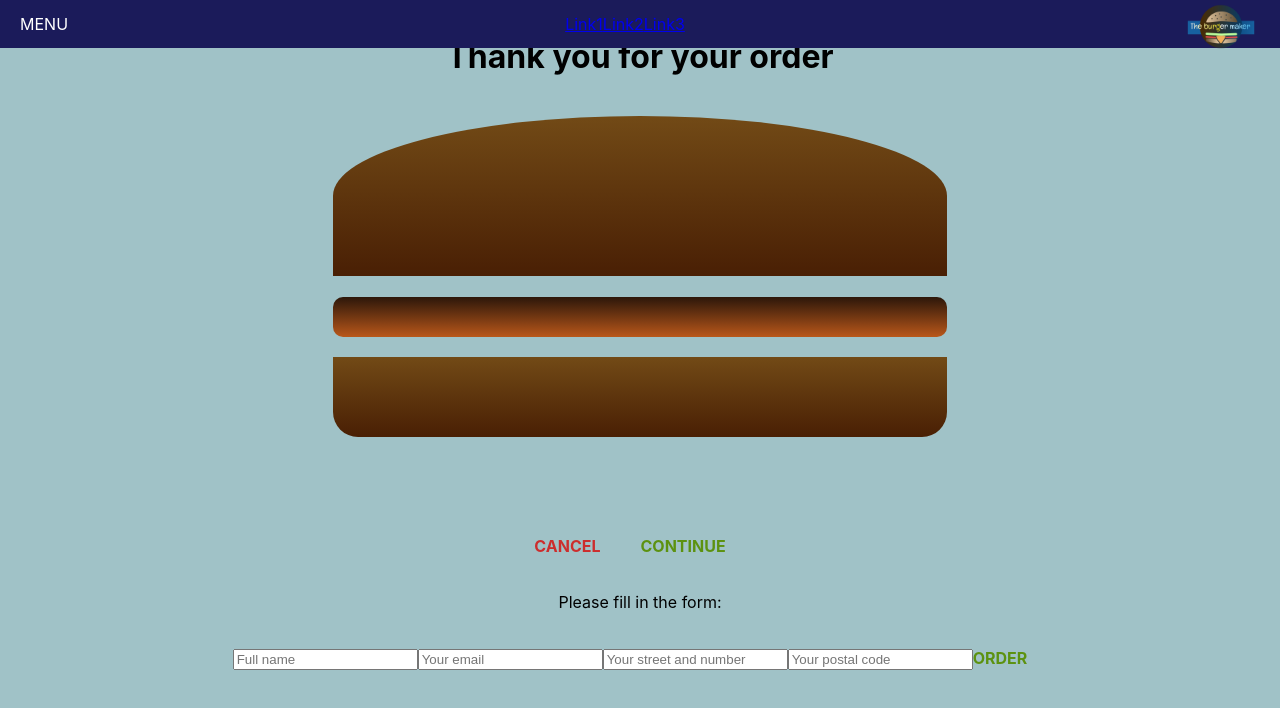
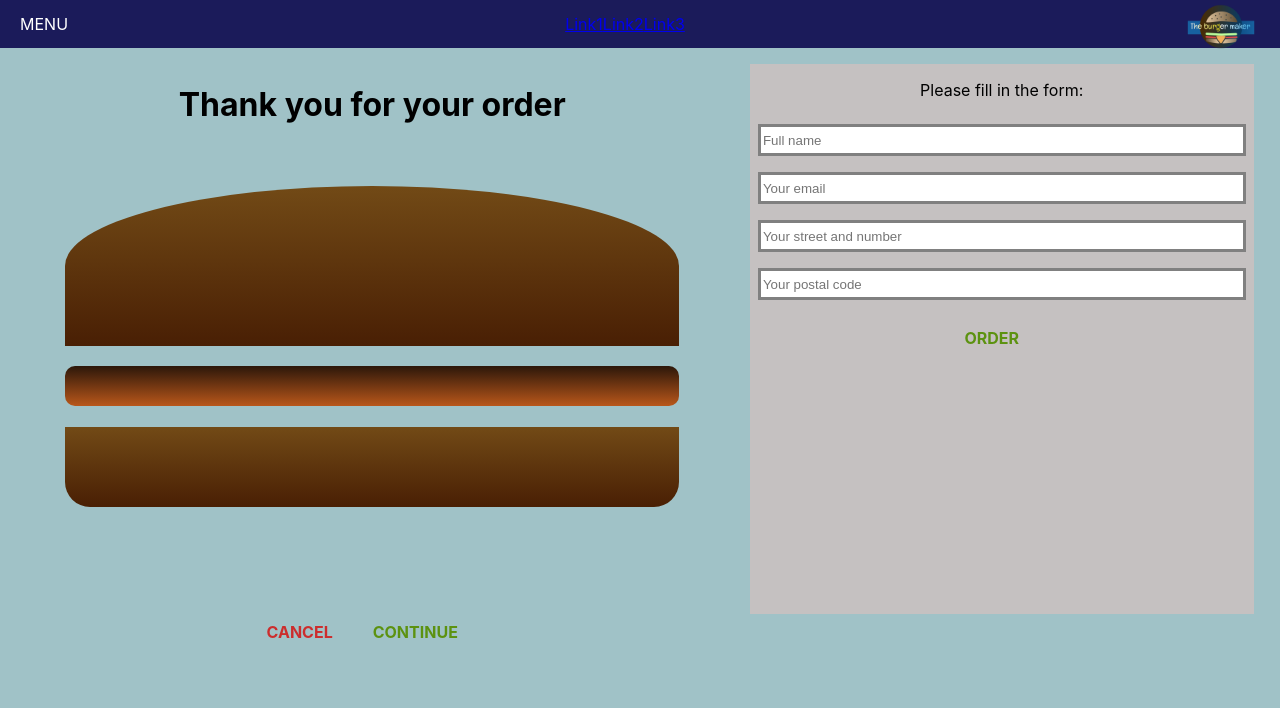
Before and after one commit to Danijela2019/The-burger-maker, a React (Create React App) app: page /checkout in a window 1280 px wide. Both pictures are taken after a click on the button "CONTINUE". Shown: the top 708 px of the page. Built offline with nearby package versions, Linux system fonts and the light colour scheme.

Commit message:
Fix the layout in the checkout component

```diff
--- /dev/null
+++ b/src/CSS/Checkout.module.css
@@ -0,0 +1,50 @@
+.CheckoutContainer {
+  display: flex;
+  flex-direction: column;
+}
+.CheckoutSummary {
+  text-align: center;
+  display: flex;
+  flex-direction: column;
+  justify-content: center;
+  align-items: center;
+  width: 80%;
+  margin: auto;
+  margin-top: 3rem;
+}
+.ContactData {
+  margin: 1rem;
+  margin-left: 2rem;
+  width: 80%;
+  background: whitesmoke;
+}
+.Form {
+  display: flex;
+  flex-direction: column;
+}
+.FormField {
+  margin: 0.5rem;
+  height: 1.5rem;
+  width: auto;
+  border: solid grey;
+}
+.RenderedBurger {
+  align-items: center;
+}
+.ButtonGroup {
+  margin-top: 1rem;
+}
+
+@media (min-width: 600px) {
+  .CheckoutContainer {
+    flex-direction: row;
+  }
+  .CheckoutSummary {
+    width: 50%;
+  }
+  .ContactData {
+    width: 40%;
+    margin: 3rem 1rem;
+    background: rgb(197, 193, 193);
+  }
+}
--- a/src/CSS/Checkout.modules.css
+++ /dev/null
@@ -1,21 +0,0 @@
-.CheckoutSummary {
-  text-align: center;
-  width: 80%;
-  margin: auto;
-}
-.ContactData {
-  margin: 20px, auto;
-  width: 80%;
-  text-align: center;
-  background: blue;
-}
-
-@media (min-width: 600px) {
-  .CheckoutSummary {
-    width: 500px;
-  }
-  .ContactData {
-    width: 500px;
-    margin: 0 1rem;
-  }
-}
--- a/src/components/Checkout.jsx
+++ b/src/components/Checkout.jsx
@@ -1,24 +1,28 @@
-import React, { useState } from 'react';
-import classes from  '../CSS/Checkout.modules.css'
+import React, { useState, useEffect } from 'react';
+import classes from  '../CSS/Checkout.module.css'
 import RenderedBurger from './RenderedBurger'
 import Button from './Button'
 import {Route} from 'react-router-dom'
 
 
  const CheckoutSummary = (props) => {
+     console.log('Kad se prenese u sledeca komponenta',props.ingredients)
      return (
         <div className={classes.CheckoutSummary}>
             <h1> Thank you for your order</h1>
-            <div style={{width:'100%', margin:'auto'}}>
+            <div className={classes.RenderedBurger}>
                 <RenderedBurger ingredients={props.ingredients} />
             </div>
+            <div className={classes.ButtonGroup}>
                 <Button clicked={props.checkoutCancelled} btnType="Danger" >CANCEL</Button>
                 <Button clicked={props.checkoutContinued} btnType="Success" >CONTINUE</Button>
+            </div>
         </div>
      )
 }
 
 const ContactData = () => {
+
     /* const[ contact, setContact ] = useState({
          name: '',
          email: '',
@@ -28,13 +32,13 @@ const ContactData = () => {
          }
      })*/
      return (
-        <div styles={classes.ContactData}>
+         <div className={classes.ContactData}>
              <p>Please fill in the form:</p>
-            <form>
-                <input type="text" name='name' placeholder='Full name'/>
-                <input type="text" name='email' placeholder='Your email'/>
-                <input type="text" name='street' placeholder='Your street and number'/>
-                <input type="text" name='postalCode' placeholder='Your postal code'/>
+             <form className={classes.Form} >
+                 <input className={classes.FormField} type="text" name='name' placeholder='Full name'/>
+                 <input className={classes.FormField} type="text" name='email' placeholder='Your email'/>
+                 <input className={classes.FormField} type="text" name='street' placeholder='Your street and number'/>
+                 <input className={classes.FormField} type="text" name='postalCode' placeholder='Your postal code'/>
                  <Button btnType='Success'>ORDER</Button>
 
              </form>
@@ -45,11 +49,23 @@ const ContactData = () => {
  }
 
 const  Checkout = (props) => {
+    const[ingredients, setIngredients] = useState({
+        bacon: 0,
+        cheese: 0,
+        meat: 1,
+        salad:0
+    })
+
+    useEffect (() => {
     const query = new URLSearchParams(props.location.search);
-    const ingredients = {};
     for( let param of query.entries()) {
         ingredients[param[0]] = +param[1]
         }
+        console.log('inside useEffect', ingredients)
+        setIngredients(ingredients)
+    }, [props.location.search,ingredients,setIngredients])
+
+    console.log('Posle use effect ',ingredients)
 
     const checkoutCancelledHandler = () => {
         props.history.goBack()
@@ -60,7 +76,7 @@ const  Checkout = (props) => {
     }
 
     return (
-        <div>
+        <div className={classes.CheckoutContainer}>
             <CheckoutSummary
             ingredients={ingredients}
             checkoutCancelled={checkoutCancelledHandler}
--- a/src/components/RenderedBurger.jsx
+++ b/src/components/RenderedBurger.jsx
@@ -29,6 +29,7 @@ const Ingredient = (props) => {
 }
 
 export const RenderedBurger = (props ) => {
+    console.log('Sta dobijamo', props.ingredients)
     const someIngredients = Object.keys(props.ingredients).filter( (i) => i!=='meat');
     someIngredients.push('meat')
     const extractedIngredients = someIngredients.map(item => {
```
Also changed, not shown: src/components/ContactData.jsx (added, +34 -0 lines), 1 other file (tests, documents, lock files or other folders). Lines whose indentation alone changed are shown as unchanged.
